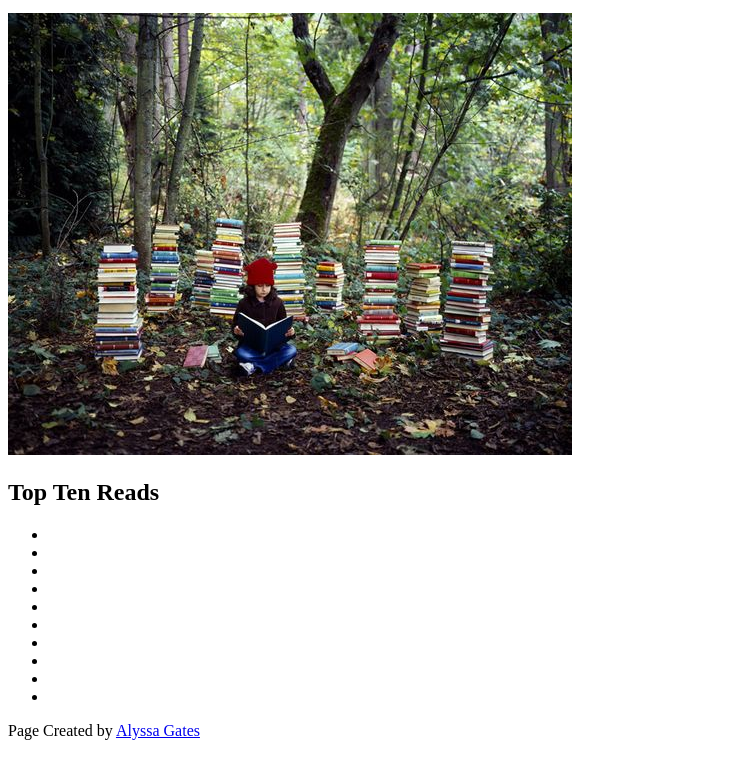
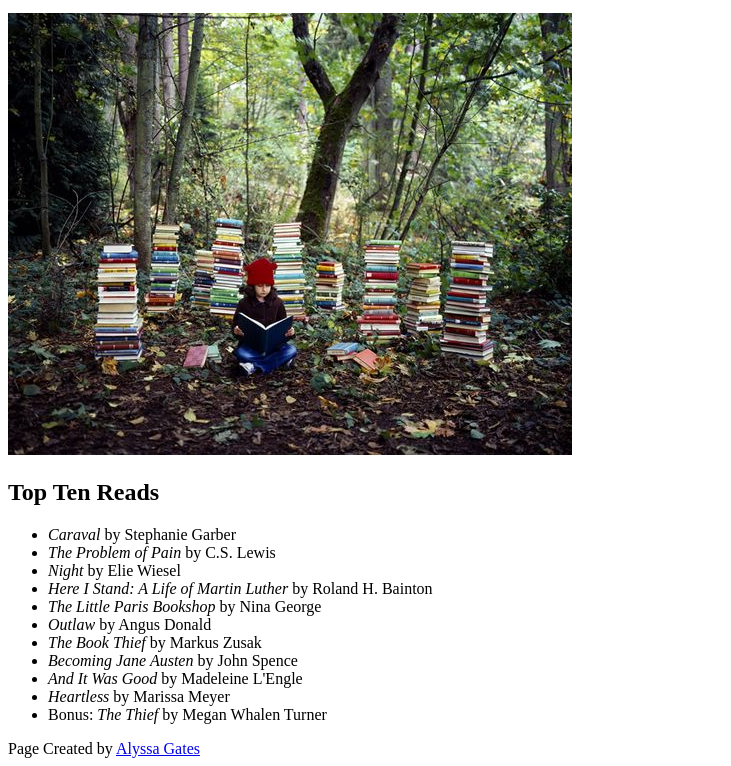
Before and after one commit to argates/final-project, a plain HTML site: page index.html in a window 1280 px wide. Shown: the part 101-867 px from the top of the page, without its empty margins (0-731 px from the left). Drawn offline with Linux system fonts and the light colour scheme.

Commit message:
Added image and list to index.html file

```diff
--- a/index.html
+++ b/index.html
@@ -15,16 +15,17 @@
 
         <h2>Top Ten Reads</h2>
         <ul>
-            <li></li>
-            <li></li>
-            <li></li>
-            <li></li>
-            <li></li>
-            <li></li>
-            <li></li>
-            <li></li>
-            <li></li>
-            <li></li>
+            <li><em>Caraval</em> by Stephanie Garber</li>
+            <li><em>The Problem of Pain</em> by C.S. Lewis</li>
+            <li><em>Night</em> by Elie Wiesel</li>
+            <li><em>Here I Stand: A Life of Martin Luther</em> by Roland H. Bainton</li>
+            <li><em>The Little Paris Bookshop</em> by Nina George</li>
+            <li><em>Outlaw</em> by Angus Donald</li>
+            <li><em>The Book Thief</em> by Markus Zusak</li>
+            <li><em>Becoming Jane Austen</em> by John Spence</li>
+            <li><em>And It Was Good</em> by Madeleine L'Engle</li>
+            <li><em>Heartless</em> by Marissa Meyer</li>
+            <li>Bonus: <em>The Thief</em> by Megan Whalen Turner</li>
         </ul>
     </main>
 
```
